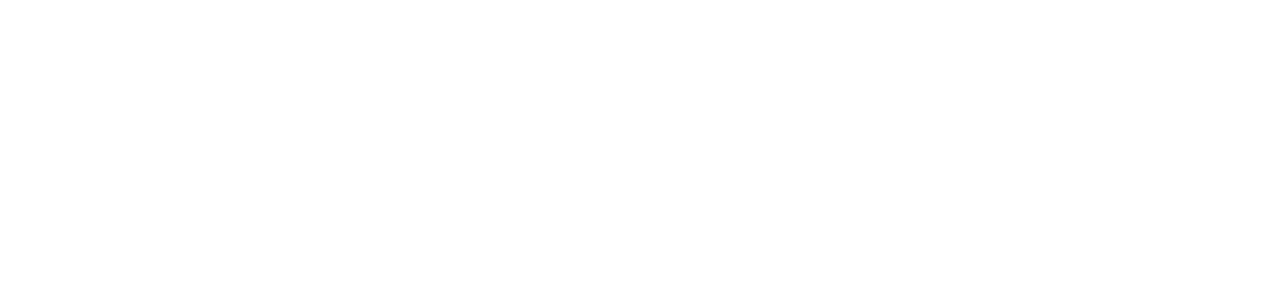
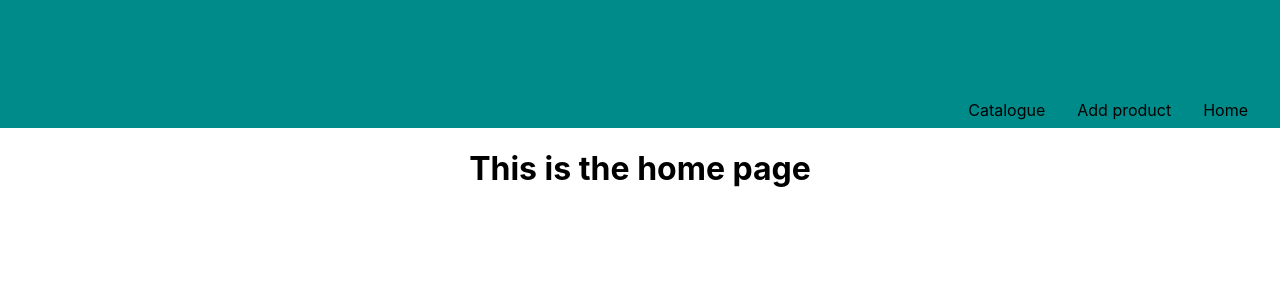
Before and after one commit to epicnessinha/Geekshub-Store, a React (Create React App) app: page / in a window 1280 px wide. Shown: the top 300 px of the page. Built offline with nearby package versions, Linux system fonts and the light colour scheme.

Commit message:
Disabled ProductProvider and added Header

```diff
--- a/src/App.js
+++ b/src/App.js
@@ -1,10 +1,13 @@
 import './App.css';
 import Body from './components/Body/Body';
+import Header from './components/Header/Header';
 
 function App() {
   return (
     <div className="App">
+      <Header/>
       <Body/>
+
 
 
     </div>
--- a/src/components/Header/Header.css
+++ b/src/components/Header/Header.css
@@ -0,0 +1,21 @@
+.linkDesign{
+    transition:0.5s;
+    cursor: pointer;
+    margin-right: 2rem;
+    margin-bottom:0.5rem;
+}
+
+.linkDesign:hover{
+    transition:0.5s;
+    color:grey;
+}
+
+.headerDesign {
+    background-color: darkcyan;
+    height: 8rem;
+
+    display: flex;
+    flex-direction: row;
+    align-items: flex-end;
+    justify-content: flex-end;
+}
--- a/src/components/Header/Header.jsx
+++ b/src/components/Header/Header.jsx
@@ -1,8 +1,18 @@
 import React from 'react';
 import './Header.css';
+import { useNavigate } from 'react-router-dom';
 
 const Header = () => {
+    let navigate = useNavigate();
 
+    return (
+        <div className="headerDesign">
+            <div className="linkDesign" onClick={()=>setTimeout(()=>{navigate("/catalogue")},250)}>Catalogue</div>
+            <div className="linkDesign" onClick={()=>setTimeout(()=>{navigate("/add")},250)}>Add product</div>
+            <div className="linkDesign" onClick={()=>setTimeout(()=>{navigate("/")},250)}>Home</div>
+
+        </div>
+    )
 }
 
 export default Header;
--- a/src/containers/Catalogue/Catalogue.jsx
+++ b/src/containers/Catalogue/Catalogue.jsx
@@ -10,7 +10,7 @@
     const[products, setProducts] = useState([]);
     const[loading, setLoading] = useState(false);
     const[currentPage, setCurrentPage] = useState(1);
-    const[postsPerPage, setPostsPerPage] = useState(20);
+    const[productsPerPage, setProductsPerPage] = useState(20);
 
     useEffect(() => {
 
--- a/src/containers/Home/Home.jsx
+++ b/src/containers/Home/Home.jsx
@@ -10,6 +10,12 @@
 
     })
 
+    return(
+        <div>
+            <h1>This is the home page</h1>
+        </div>
+    )
+
 }
 
 export default Home;
--- a/src/index.js
+++ b/src/index.js
@@ -9,13 +9,12 @@
 const root = ReactDOM.createRoot(document.getElementById("root"));
 root.render(
   <React.StrictMode>
-    <ProductProvider>
+
       <BrowserRouter>
 
 
         <App />
       </BrowserRouter>
-    </ProductProvider>
   </React.StrictMode>
 );
 
```
